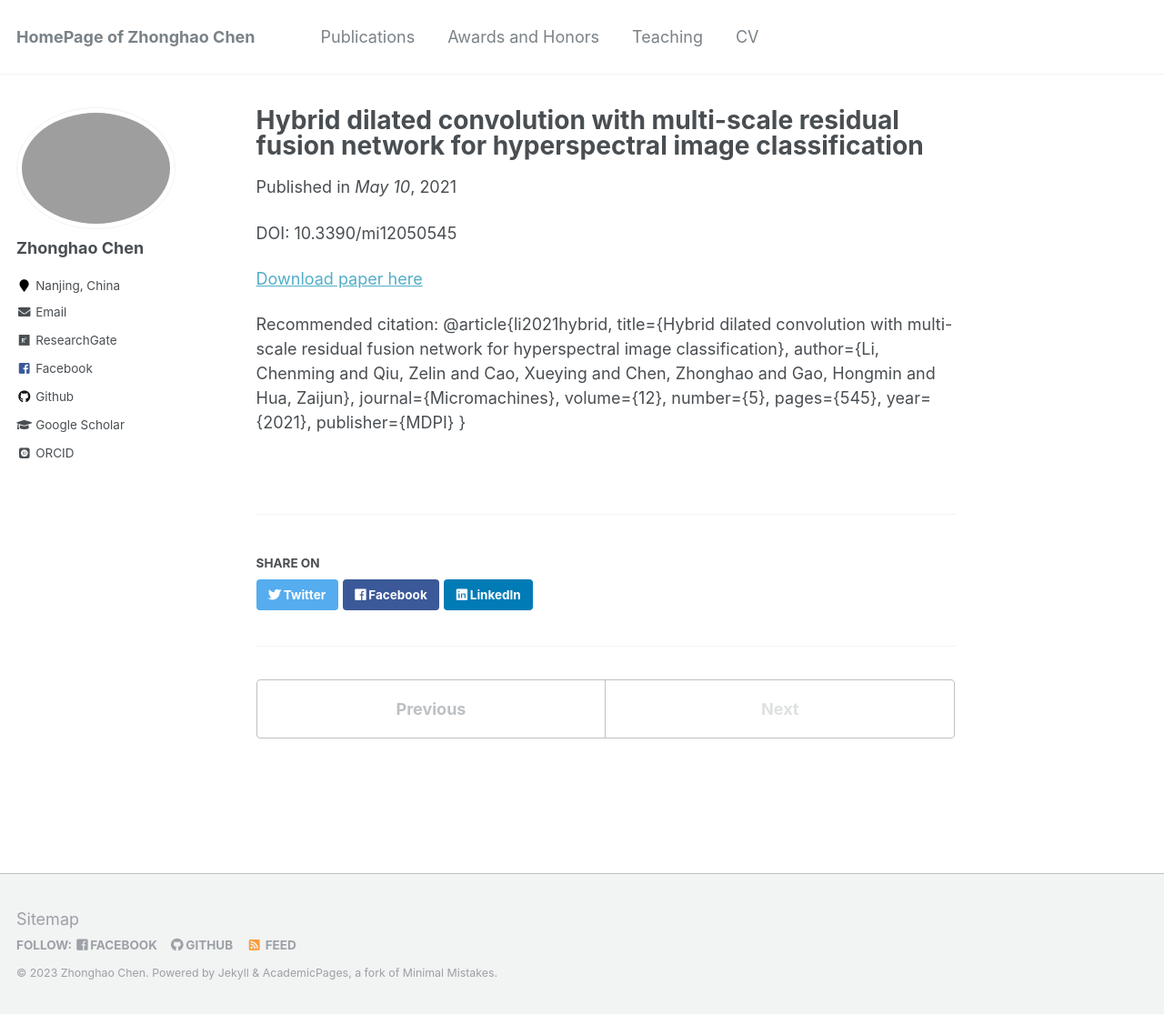
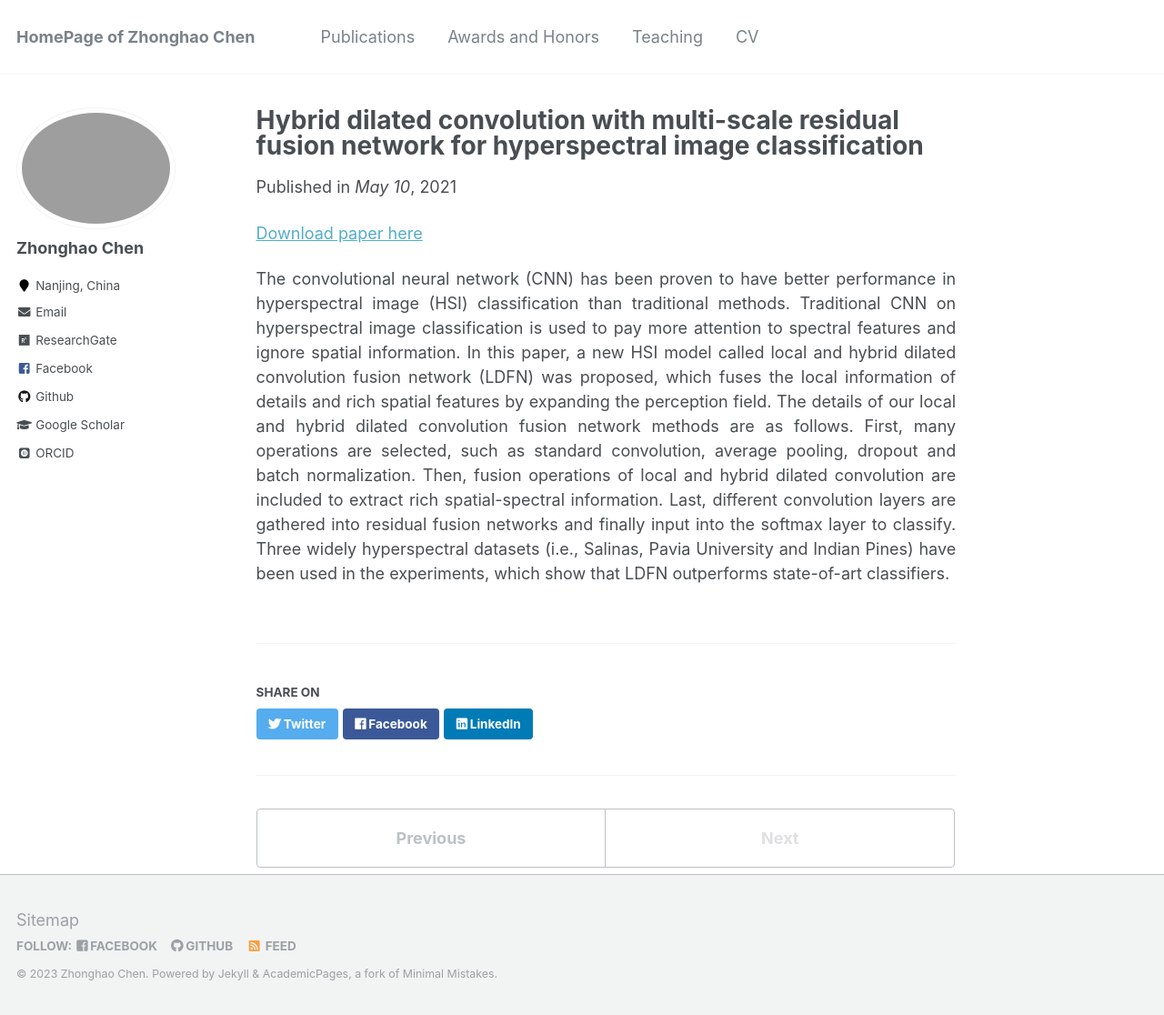
Before and after one commit to zhonghaochen/zhonghaochen.github.io, a Jekyll site: the page built from _publications/2010-10-01-paper-title-number-2.md, in a window 1280 px wide and 1116 px high. Shown: the whole window at 91% size. Built offline with Jekyll 4.4.1, drawn with Linux system fonts in a browser that asks for light colours; some web fonts are replaced.

Commit message:
Update 2010-10-01-paper-title-number-2.md

```diff
--- a/_publications/2010-10-01-paper-title-number-2.md
+++ b/_publications/2010-10-01-paper-title-number-2.md
@@ -4,17 +4,10 @@ collection: publications
 date: 2021-05-10
 venue: 'May 10'
 ---
-DOI: 10.3390/mi12050545
 
 [Download paper here](http://academicpages.github.io/files/paper2.pdf)
 
-Recommended citation: @article{li2021hybrid,
-  title={Hybrid dilated convolution with multi-scale residual fusion network for hyperspectral image classification},
-  author={Li, Chenming and Qiu, Zelin and Cao, Xueying and Chen, Zhonghao and Gao, Hongmin and Hua, Zaijun},
-  journal={Micromachines},
-  volume={12},
-  number={5},
-  pages={545},
-  year={2021},
-  publisher={MDPI}
-}
+<div style="text-align: justify;">
+
+The convolutional neural network (CNN) has been proven to have better performance in hyperspectral image (HSI) classification than traditional methods. Traditional CNN on hyperspectral image classification is used to pay more attention to spectral features and ignore spatial information. In this paper, a new HSI model called local and hybrid dilated convolution fusion network (LDFN) was proposed, which fuses the local information of details and rich spatial features by expanding the perception field. The details of our local and hybrid dilated convolution fusion network methods are as follows. First, many operations are selected, such as standard convolution, average pooling, dropout and batch normalization. Then, fusion operations of local and hybrid dilated convolution are included to extract rich spatial-spectral information. Last, different convolution layers are gathered into residual fusion networks and finally input into the softmax layer to classify. Three widely hyperspectral datasets (i.e., Salinas, Pavia University and Indian Pines) have been used in the experiments, which show that LDFN outperforms state-of-art classifiers.
+</div>
```
